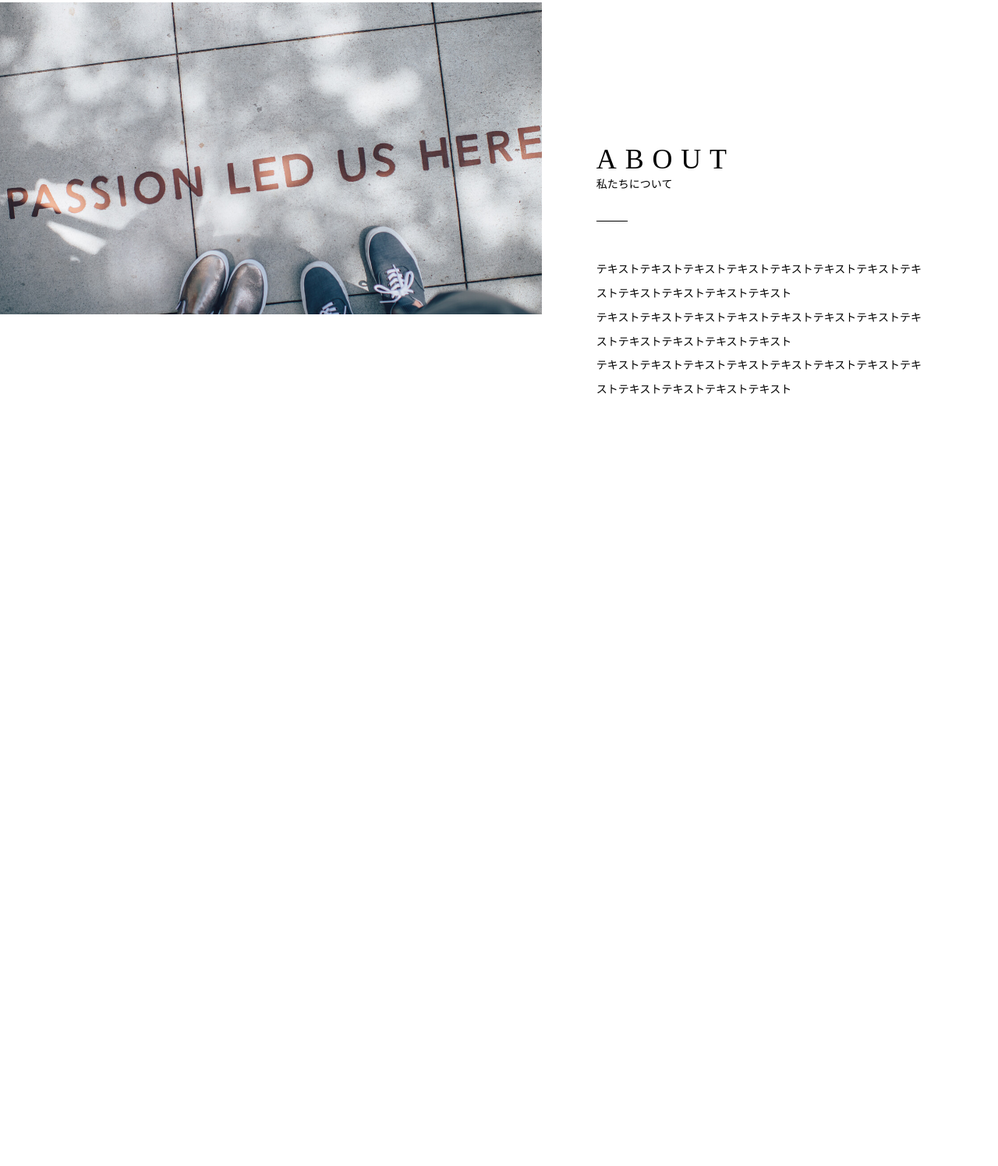
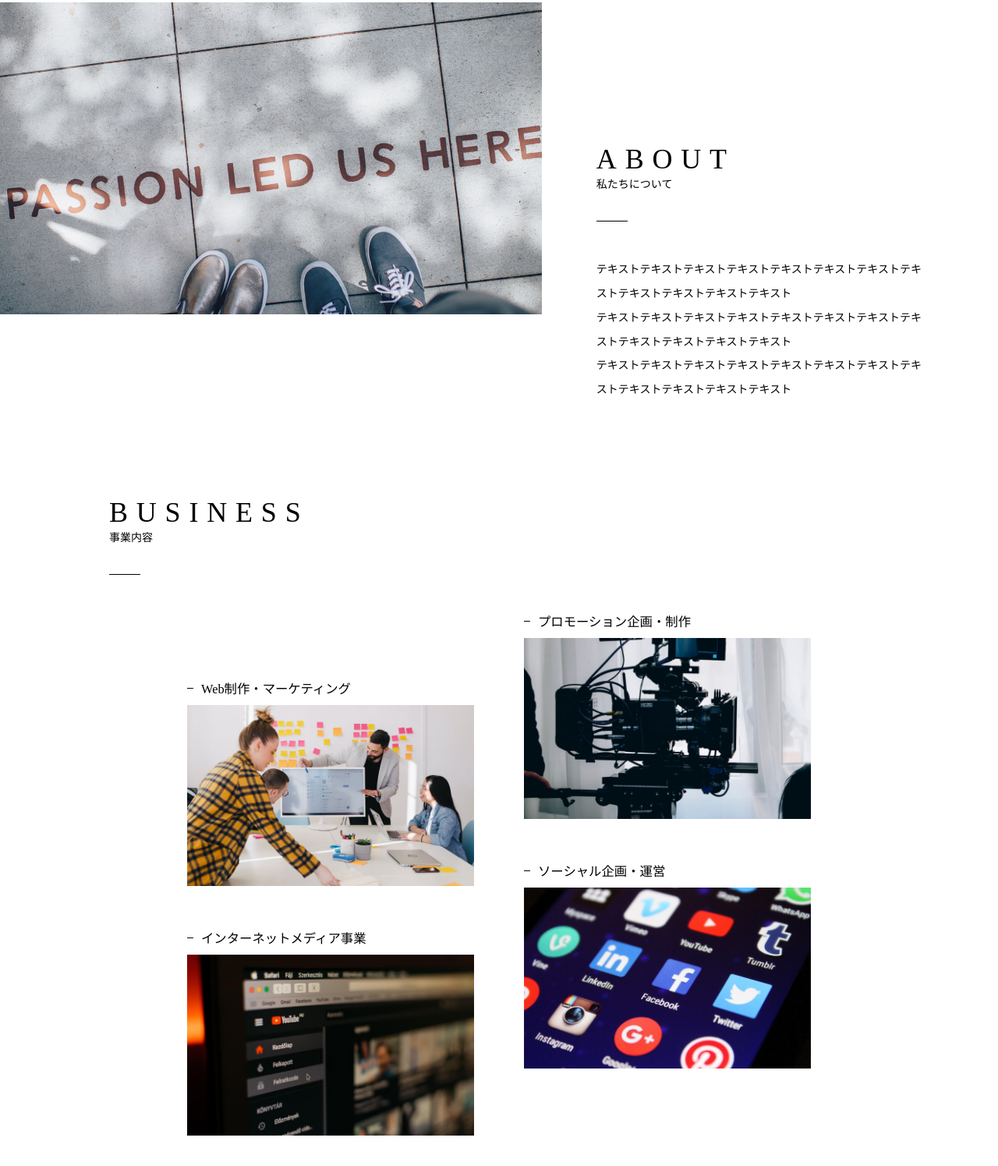
Before and after one commit to yasuta773/corporate2-mac, a plain HTML site: page index.html in a window 1280 px wide. Shown: the part 1149-2644 px from the top of the page at 78% size. Before the commit the page ends 1665 px from the top, so only its background shows below. Drawn offline with Linux system fonts and the light colour scheme.

Commit message:
business-wrapper1

```diff
--- a/css/style.css
+++ b/css/style.css
@@ -46,6 +46,10 @@ a{
     text-decoration: none;
     color: #000000;
 }
+
+img{
+    width: 100%;
+}
 /*共通ここまで*/
 
 /*headerここから*/
@@ -88,7 +92,6 @@ header{
 }
 
 .mainvisual-wrapper img{
-    width: 100%;
     height: 600px;
     object-fit: cover;
 }
@@ -132,13 +135,13 @@ header{
 .about-wrapper{
     width: initial;
     display: flex;
+    margin-bottom: 120px;
 }
 
 .about-images{
     width: calc(760 / 1400 * 100%);
 }
 .about-images img{
-    width: 100%;
     height: 400px;
     object-fit: cover;
 }
@@ -153,5 +156,47 @@ header{
 }
 /*about-wrapperここまで*/
 
+/*business-wrapperここから*/
+.business-images{
+    display: flex;
+    margin: 0 100px 0 100px;
+}
+
+.business-images h3{
+    font-weight: normal;
+    margin-bottom: 10px;
+    padding-left: 18px;
+    position: relative;
+}
+
+.business-images h3::before{
+    position: absolute;
+    content: "";
+    top: 50%;
+    left: 0;
+    width: 8px;
+    height: 1px;
+    background-color: #000;
+}
+
+.business-images > .images-left,
+.business-images > .images-right{
+    width: 50%;
+}
+
+.images-left{
+    padding-top: 86px;
+    margin-right: 64px;
+}
+
+.images-container1,
+.images-container3{
+    margin-bottom: 50px;
+}
+/*business-wrapperここまで*/
+
 /**/
 /**/
+
+/**/
+/**/
--- a/index.html
+++ b/index.html
@@ -74,5 +74,36 @@
             </div>
         </div>
     </div>
+
+    <div class="business-wrapper">
+        <div class="container">
+            <div class="title">
+                <h2>BUSINESS<span>事業内容</span></h2>
+            </div>
+            <div class="business-images">
+                <div class="images-left">
+                    <div class="images-container1">
+                        <h3>Web制作・マーケティング</h3>
+                        <img src="/images/business1.png" alt="business1">
+                    </div>
+                    <div class="images-container2">
+                        <h3>インターネットメディア事業</h3>
+                        <img src="/images/business2.png" alt="business2">
+                    </div>
+                </div>
+                <div class="images-right">
+                    <div class="images-container3">
+                        <h3>プロモーション企画・制作</h3>
+                        <img src="/images/business3.png" alt="business3">
+                    </div>
+                    <div class="images-container4">
+                        <h3>ソーシャル企画・運営</h3>
+                        <img src="/images/business4.png" alt="business4">
+                    </div>
+                </div>
+            </div>
+        </div>
+
+    </div>
 </body>
 </html>
```
Also changed, not shown: images/business1.png (added), images/business2.png (added), images/business3.png (added), images/business4.png (added). Lines whose indentation alone changed are shown as unchanged.
